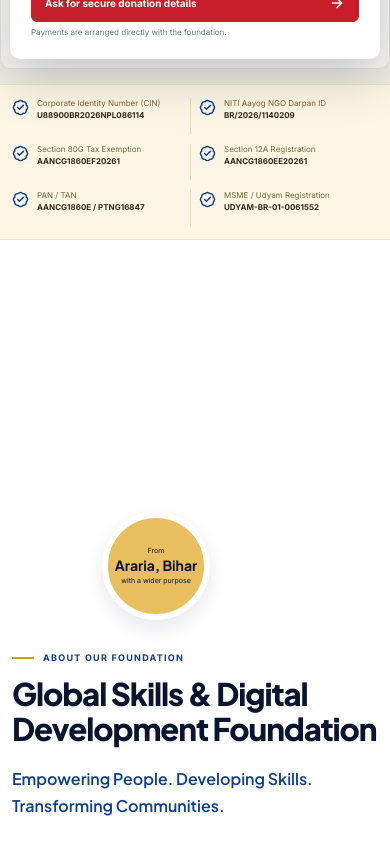
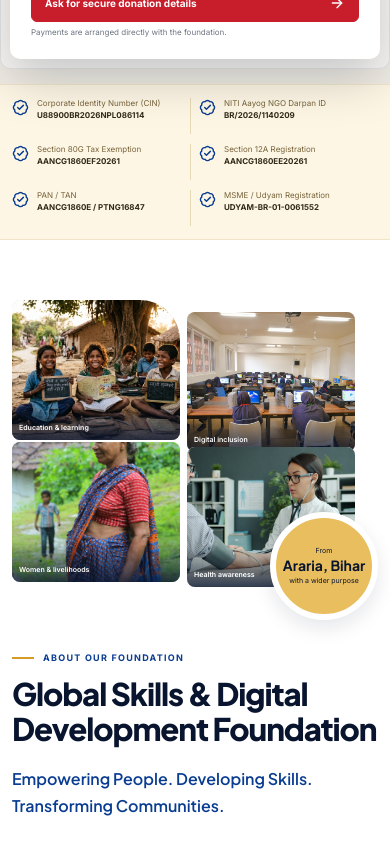
Before and after one commit to jatinRajpoot/NGO, a Next.js app: page / in a window 390 px wide. Shown: the part 1102-1944 px from the top of the page. Built offline with nearby package versions, Linux system fonts and the light colour scheme.

Commit message:
Fix mobile home collage width

```diff
--- a/app/mobile-layout.css
+++ b/app/mobile-layout.css
@@ -28,6 +28,12 @@
   transform: translateY(-7px) rotate(-45deg);
 }
 
+@media (max-width: 900px) {
+  .photo-collage {
+    width: 100%;
+  }
+}
+
 @media (max-width: 620px) {
   .container {
     width: min(var(--content), calc(100% - 24px));
```
